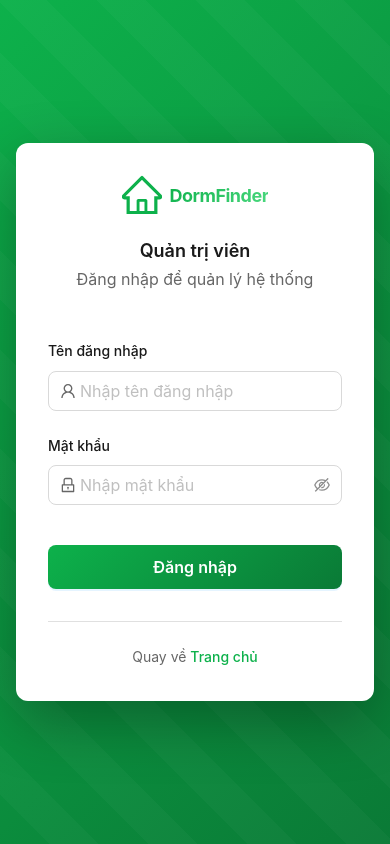
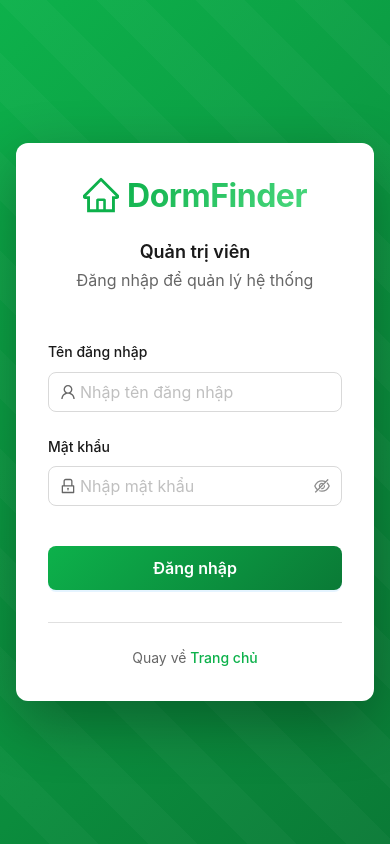
Before and after one commit to NguuyenTheAnh/dss-accommodation-fe, a React (Vite) app: page /management/login in a window 390 px wide. Built offline with nearby package versions, Linux system fonts and the light colour scheme.

Commit message:
style: Refactor logo styles in ManagementSidebar and LoginPage for consistency

```diff
--- a/src/components/ManagementSidebar.css
+++ b/src/components/ManagementSidebar.css
@@ -222,11 +222,11 @@
         width: 280px;
     }
 
-    .logo-icon {
+    .sidebar-logo .logo-icon {
         font-size: 40px;
     }
 
-    .logo-text {
+    .sidebar-logo .logo-text {
         font-size: var(--font-size-lg);
     }
 }
--- a/src/pages/LoginPage.css
+++ b/src/pages/LoginPage.css
@@ -61,12 +61,12 @@
     margin-bottom: var(--spacing-lg);
 }
 
-.logo-icon {
+.login-logo .logo-icon {
     font-size: 48px;
     color: var(--primary-green);
 }
 
-.logo-text {
+.login-logo .logo-text {
     font-size: var(--font-size-xxxl);
     font-weight: var(--font-weight-bold);
     margin: 0;
@@ -214,11 +214,11 @@
         padding: var(--spacing-xl);
     }
 
-    .logo-icon {
+    .login-logo .logo-icon {
         font-size: 36px;
     }
 
-    .logo-text {
+    .login-logo .logo-text {
         font-size: var(--font-size-xxl);
     }
 
```
